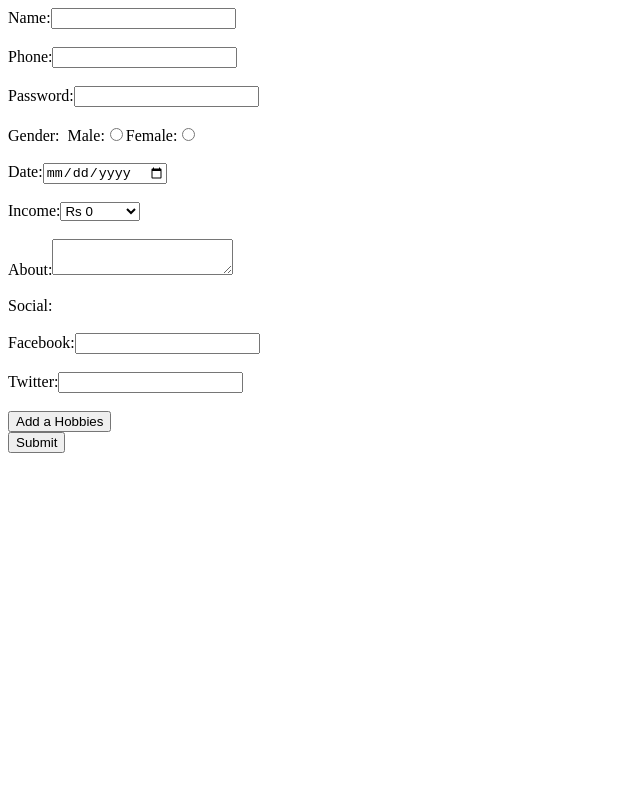
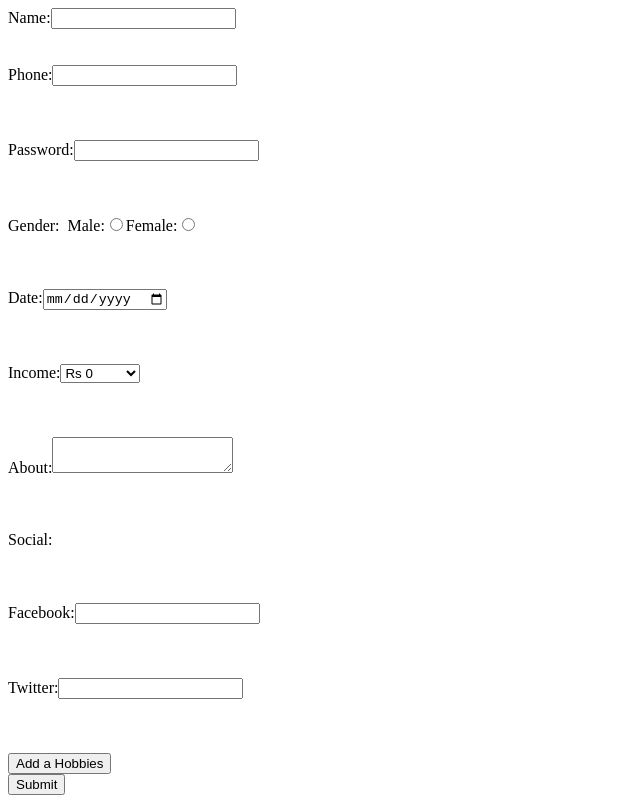
Before and after one commit to Zankar1992/07forms, a React (Create React App) app: page / in a window 1280 px wide. Shown: the whole page, without its empty margins (0-640 px from the left). Built offline with nearby package versions, Linux system fonts and the light colour scheme.

Commit message:
validation

```diff
--- a/public/index.html
+++ b/public/index.html
@@ -14,7 +14,8 @@
       manifest.json provides metadata used when your web app is installed on a
       user's mobile device or desktop. See https://developers.google.com/web/fundamentals/web-app-manifest/
     -->
-    <link rel="manifest" href="%PUBLIC_URL%/manifest.json" />
+    <link rel="manifest" href="%PUBLIC_URL%/manifest.json"
+     href =https://fontawesome.com/v5.15/icons?d=gallery&p=2 />
     <!--
       Notice the use of %PUBLIC_URL% in the tags above.
       It will be replaced with the URL of the `public` folder during the build.
--- a/src/App.js
+++ b/src/App.js
@@ -9,5 +9,4 @@ const App = () => {
     </>
   )
 }
-
-export default App
+export default App;
--- a/src/FormOne.js
+++ b/src/FormOne.js
@@ -1,15 +1,62 @@
 import React from 'react'
-import { Formik, Form, Field, FieldArray } from 'formik';
+import { Formik, Form, Field, FieldArray, ErrorMessage } from 'formik';
 import * as yup from 'yup';
+import KErrorMessage from './components/KErrorMessage';
 
 const validationSchema = yup.object({
-  name: yup.string().required(),
+  // name field ne yup check karse k string required che k nai jo feild ma data add na kare to error avse
+  // custom error message
+  name: yup.string().required("Name is Required!"),
+  phone: yup
+    .number()
+    .min(1000000000,"Not Valid a Phone Number!").max(9999999999,"Not Valid a Phone Number!")
+    .required("Phone is Required!"),
+    // regex method matches use karine expresson add karya che
+  password: yup
+    .string()
+    .matches(
+      /^(?=.*[a-z])(?=.*[A-Z])(?=.*\d)(?=.*[@$!%*?&])[A-Za-z\d@$!%*?&]{8,}$/,
+      "Minimum 8 characters,one uppercase letter, one lowercase letter, one number and one special character"
+    )
+    .required("Password is Required!"),
+  gender: yup.string().required("Age is Required"),
+  date: yup.date().required("Date of Birth is Required"),
+  income: yup.string().required("Income is Required"),
+  about: yup
+    .string()
+    .min(5,"too small!@")
+    .max(500,"Too Long String")
+    .required("About is required"),
+  social: yup
+    .array()
+    .of(
+      yup
+      .string("String is Required!")
+      .min(4,"Too Short")
+      .max(20,"Too Long")
+      .required("Required")
+    )
+    .min(1,"Atleast One Social Media is Required!")
+    .required("Required"),
+  hobbies: yup
+    .array()
+    .of(
+      yup
+      .string("String is Required!")
+      .min(4,"Too Short")
+      .max(20,"Too Long")
+      .required("Required")
+    )
+    .min(1,"Atleast One Hobbies is Required!")
+    .required("Required"),
 })
 
 const FormOne = () => {
   return (
     <div>
-      <Formik initialValues={{
+      <Formik
+        validationSchema={validationSchema}
+        initialValues={{
           name: "",
           phone: "",
           password: "",
@@ -18,13 +65,14 @@ const FormOne = () => {
           income: "",
           about: "",
           hobbies:[],
+          social:[],
         // array ma pn facebook nd twitter ne store kari sakay
-        // social:[]
         // nested field object create karyo che social ni inside two object che
-        social: {
-          facebook: "",
-          twitter: "",
-        }
+        //  or
+        // social: {
+        //   facebook: "",
+        //   twitter: "",
+        // }
       }}
         onSubmit={(values) => {
           console.log(values);
@@ -33,21 +81,27 @@ const FormOne = () => {
           <Form>
             <label>Name:</label>
             <Field name="name" type="text" />
-            <br /> <br />
+            <KErrorMessage name="name"/>
+            <br />
             <label>Phone:</label>
             <Field name="phone" type="number" />
+            <KErrorMessage name="phone"/>
             <br /> <br />
             <label>Password:</label>
-            <Field name="password" type="text" />
+            <Field name="password" type="text"/>
+            <i className="far fa-key"></i>
+            <KErrorMessage name="password"/>
             <br /> <br />
             <label>Gender: &nbsp;</label>
             <label>Male:</label>
             <Field name="gender" value="male" type="radio" />
             <label>Female:</label>
             <Field name="gender" value="female" type="radio" />
+             <KErrorMessage name="gender"/>
             <br /> <br />
             <label>Date:</label>
             <Field name="date" type="date" />
+            <KErrorMessage name="date"/>
             <br /> <br />
             <label>Income:</label>
             <Field name="income" as="select">
@@ -56,21 +110,26 @@ const FormOne = () => {
               <option value="5000">Rs 5000</option>
               <option value="10000">Rs 10000</option>
             </Field>
+            <KErrorMessage name="income"/>
             <br /> <br />
             <label>About:</label>
             <Field name="about" as="textarea" />
+            <KErrorMessage name="about"/>
             <br /> <br />
             <label>Social:</label>
+            <KErrorMessage name="social"/>
             <br /> <br />
             <label>Facebook:</label>
             {/* <Field name="social.facebook" type="text" /> */}
             {/* array ma store index apine */}
             <Field name="social[0]" type="text"/>
+            <KErrorMessage name="social.0"/>
             <br /> <br />
             <label>Twitter:</label>
             {/* <Field name="social.twitter" type="text" /> */}
             {/* array ma store index apine */}
             <Field name="social[1]" type="text"/>
+            <KErrorMessage name="social.1"/>
             <br /> <br />
             <FieldArray
               name="hobbies"
@@ -80,6 +139,7 @@ const FormOne = () => {
                     values.hobbies.map((hobbies, index) => (
                       <div key={index}>
                         <Field name={`hobbies.${index}`} />
+                        <KErrorMessage name={`hobbies.${index}`}/>
                         <button
                           type="button"
                           onClick={() => arrayHelpers.remove(index)} // remove a friend from the list
--- /dev/null
+++ b/src/components/KErrorMessage.js
@@ -0,0 +1,13 @@
+import React from 'react';
+import { ErrorMessage } from 'formik';
+
+const KErrorMessage = ({ name }) => {
+  return (
+    <div style={{ color:"red" }}>
+      <br />
+      <ErrorMessage name={name}/>
+    </div>
+  );
+};
+
+export default KErrorMessage;
```
Also changed, not shown: src/components/kErrorMessage.js (deleted, +0 -13 lines). Lines whose indentation alone changed are shown as unchanged.
